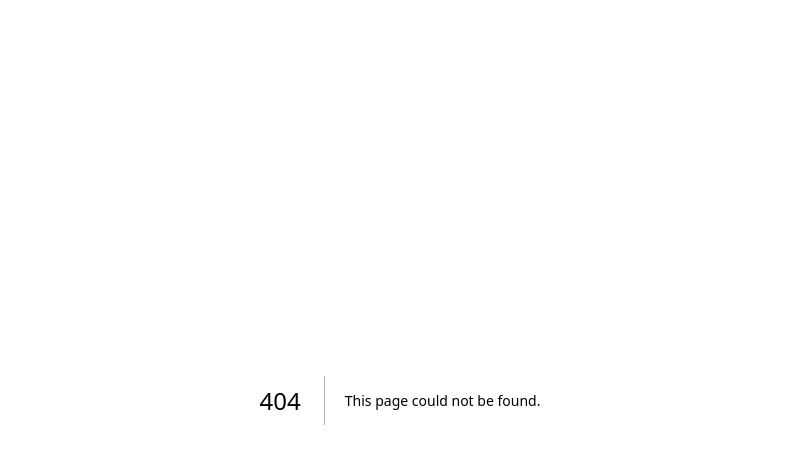
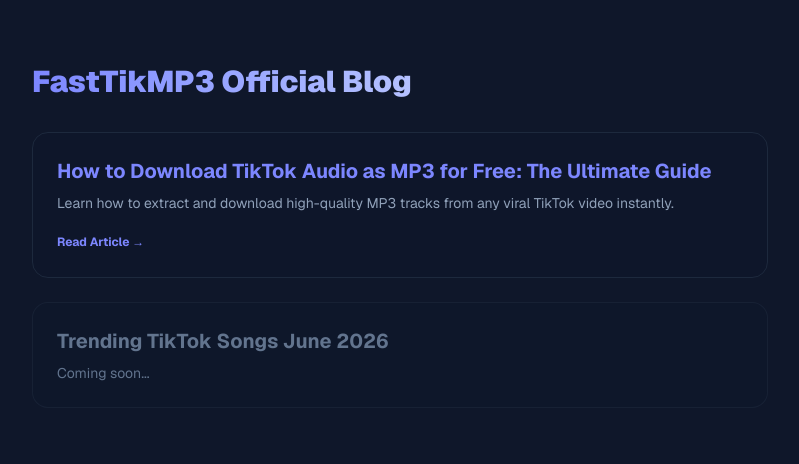
Before and after one commit to xuzirouAAA/wangzhan, a Next.js app: page /blog in a window 1280 px wide. Before the commit this address had no page. Shown: the top 464 px of the page, without its empty margins (240-1039 px from the left). Built offline with nearby package versions, Linux system fonts and the light colour scheme.

Commit message:
fix: complete blog list page to resolve 404 routing error

```diff
--- /dev/null
+++ b/src/app/blog/page.tsx
@@ -0,0 +1,40 @@
+"use client";
+
+import Link from "next/link";
+
+export default function BlogHome() {
+  return (
+    <main className="min-h-screen bg-[#0f172a] text-slate-100 p-4 font-sans">
+      <div className="max-w-3xl mx-auto py-12 px-4">
+        <h1 className="text-3xl font-black mb-8 bg-gradient-to-r from-indigo-400 to-slate-100 bg-clip-text text-transparent">
+          FastTikMP3 Official Blog
+        </h1>
+
+        <div className="space-y-6">
+          {/* 文章 1 */}
+          <div className="p-6 bg-slate-900/50 border border-slate-800 rounded-2xl hover:border-indigo-500/50 transition-all">
+            <h2 className="text-xl font-bold mb-2 text-indigo-400">
+              <Link href="/blog/how-to-download-tiktok-audio-mp3">
+                How to Download TikTok Audio as MP3 for Free: The Ultimate Guide
+              </Link>
+            </h2>
+            <p className="text-slate-400 text-sm mb-4">
+              Learn how to extract and download high-quality MP3 tracks from any viral TikTok video instantly.
+            </p>
+            <Link href="/blog/how-to-download-tiktok-audio-mp3" className="text-xs text-indigo-400 hover:underline font-bold">
+              Read Article →
+            </Link>
+          </div>
+
+          {/* 文章 2 (留空占位) */}
+          <div className="p-6 bg-slate-900/30 border border-slate-800/60 rounded-2xl">
+            <h2 className="text-xl font-bold mb-2 text-slate-500">
+              Trending TikTok Songs June 2026
+            </h2>
+            <p className="text-slate-500 text-sm">Coming soon...</p>
+          </div>
+        </div>
+      </div>
+    </main>
+  );
+}
```
Also changed, not shown: 1 other file (tests, documents, lock files or other folders).
